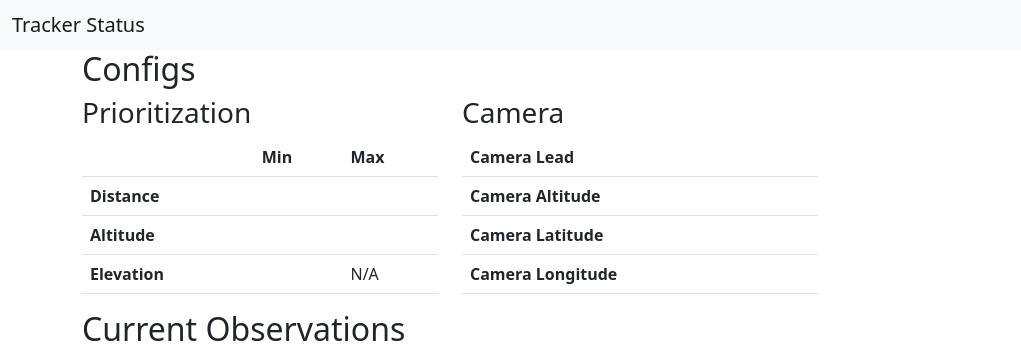
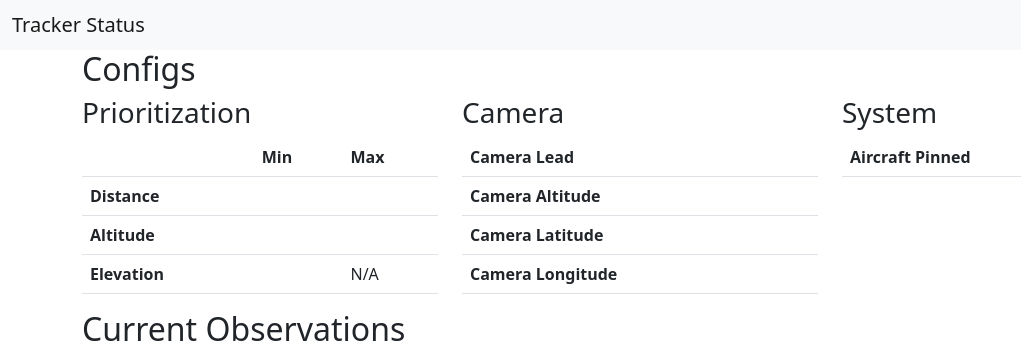
Before and after one commit to IQTLabs/SkyScan, a Flask app: template tracker/templates/index.html in a window 1280 px wide. Shown: the top 356 px of the page, without its empty margins (0-1021 px from the left). Run offline with Flask 2, Linux system fonts and the light colour scheme; the template is opened without the code that fills it, so the values that code supplies are empty; parts of the project's set-up code (start-up, migrations or seed data) failed here and were passed over; some libraries are stand-ins or nearby versions.

Commit message:
Update HTML Page

```diff
--- a/tracker/templates/index.html
+++ b/tracker/templates/index.html
@@ -60,6 +60,16 @@
                     <tr>
                         <th scope="row">Camera Longitude</th>
                         <td>{{config["camera_longitude"]}}</td>
+                    </tr>
+                </table>
+            </div>
+            <div class="col-4">
+
+                <h3>System</h3>
+                <table class="table">
+                    <tr>
+                        <th scope="row">Aircraft Pinned</th>
+                        <td>{{config["pinned_aircraft"]}}</td>
                     </tr>
                 </table>
             </div>
```
